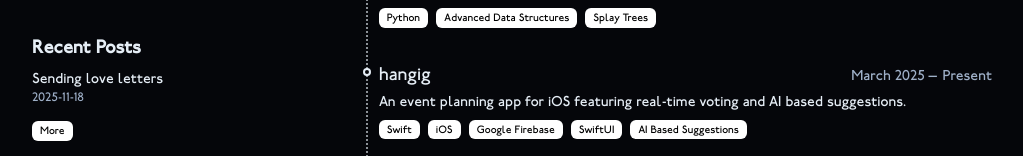
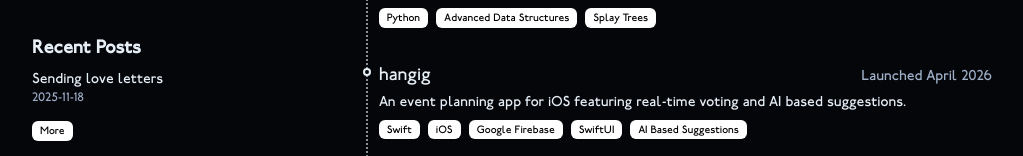
Before and after one commit to bailey2k/bailey2k-portfolio, a Next.js app: page / in a window 1280 px wide. Shown: the part 551-707 px from the top of the page, without its empty margins (128-1151 px from the left). Built offline with nearby package versions, Linux system fonts and the light colour scheme.

Commit message:
added hangig link for app release day

```diff
--- a/app/data.tsx
+++ b/app/data.tsx
@@ -54,8 +54,10 @@ export const RESUME_DATA = {
         },
         {
             title: "hangig",
+            link: "https://hangig.app",
+            lowercase: true,
             description: "An event planning app for iOS featuring real-time voting and AI based suggestions.",
-            start: "March 2025",
+            launched: "April 2026",
             end: null,
             tags: [
                 "Swift",
--- a/app/page.tsx
+++ b/app/page.tsx
@@ -115,8 +115,12 @@ export default function Home() {
               {(RESUME_DATA.projects || []).map((p, i) => (
                 <div key={i} className="timeline-item">
                   <div className="flex items-baseline justify-between">
-                    <h3 className="text-lg font-medium">{p.title}</h3>
-                      <div className="text-sm text-gray-600 whitespace-nowrap">{p.start} — {p.end ?? "Present"}</div>
+                    <h3 className={`text-lg font-medium${p.lowercase ? " lowercase" : ""}`}>
+                      {p.link ? (
+                        <a href={p.link} target="_blank" rel="noopener noreferrer" className="hover:underline">{p.title}</a>
+                      ) : p.title}
+                    </h3>
+                      <div className="text-sm text-gray-600 whitespace-nowrap">{p.launched ? `Launched ${p.launched}` : `${p.start} — ${p.end ?? "Present"}`}</div>
                   </div>
                   <p className="text-sm text-gray-700 mt-1">{p.description}</p>
                   <div className="mt-2 flex flex-wrap gap-2">
```
